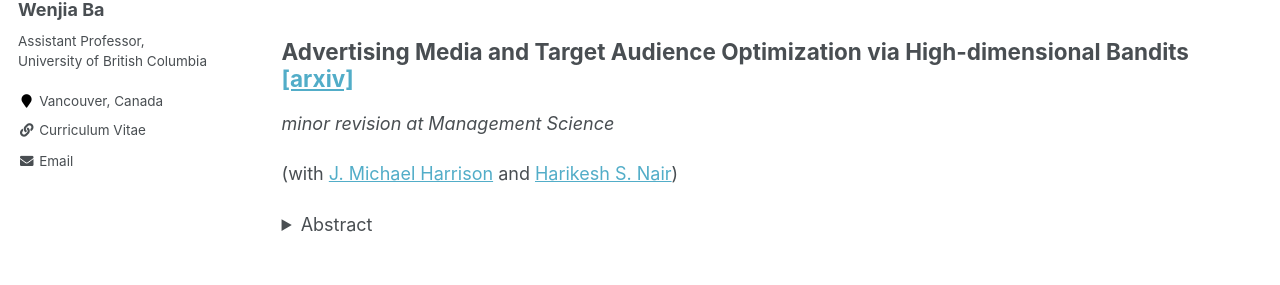
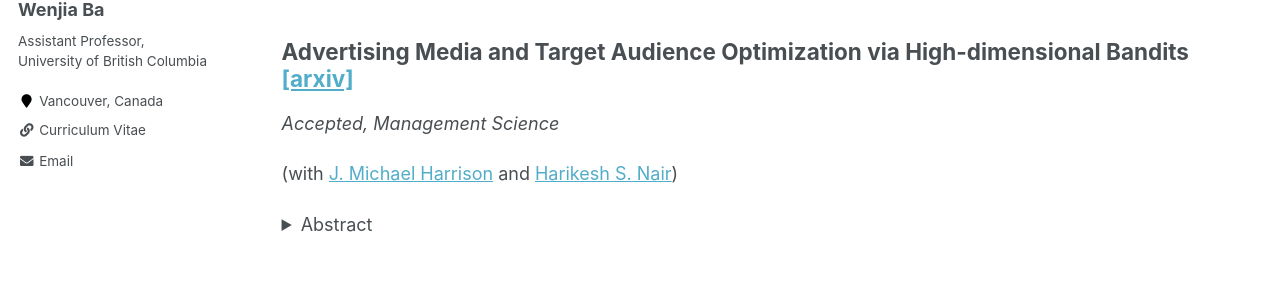
Before and after one commit to wenjiaba/wenjiaba.github.io, a Jekyll site: the page built from _pages/research.md, in a window 1280 px wide and 900 px high. Shown: the part 370-655 px from the top of the window. Built offline with Jekyll 4.4.1, drawn with Linux system fonts in a browser that asks for light colours; formulas are drawn with MathJax 3.

Commit message:
Update research.md

```diff
--- a/_pages/research.md
+++ b/_pages/research.md
@@ -17,7 +17,7 @@ We consider online no-regret learning in unknown games with bandit feedback, whe
 
 Advertising Media and Target Audience Optimization via High-dimensional Bandits [[arxiv]](https://arxiv.org/abs/2209.08403)
 -----
-*minor revision at Management Science*
+*Accepted, Management Science*
 
 (with [J. Michael Harrison](https://www.gsb.stanford.edu/faculty-research/faculty/j-michael-harrison) and [Harikesh S. Nair](https://gsb-faculty.stanford.edu/harikesh-nair/))
 
```
